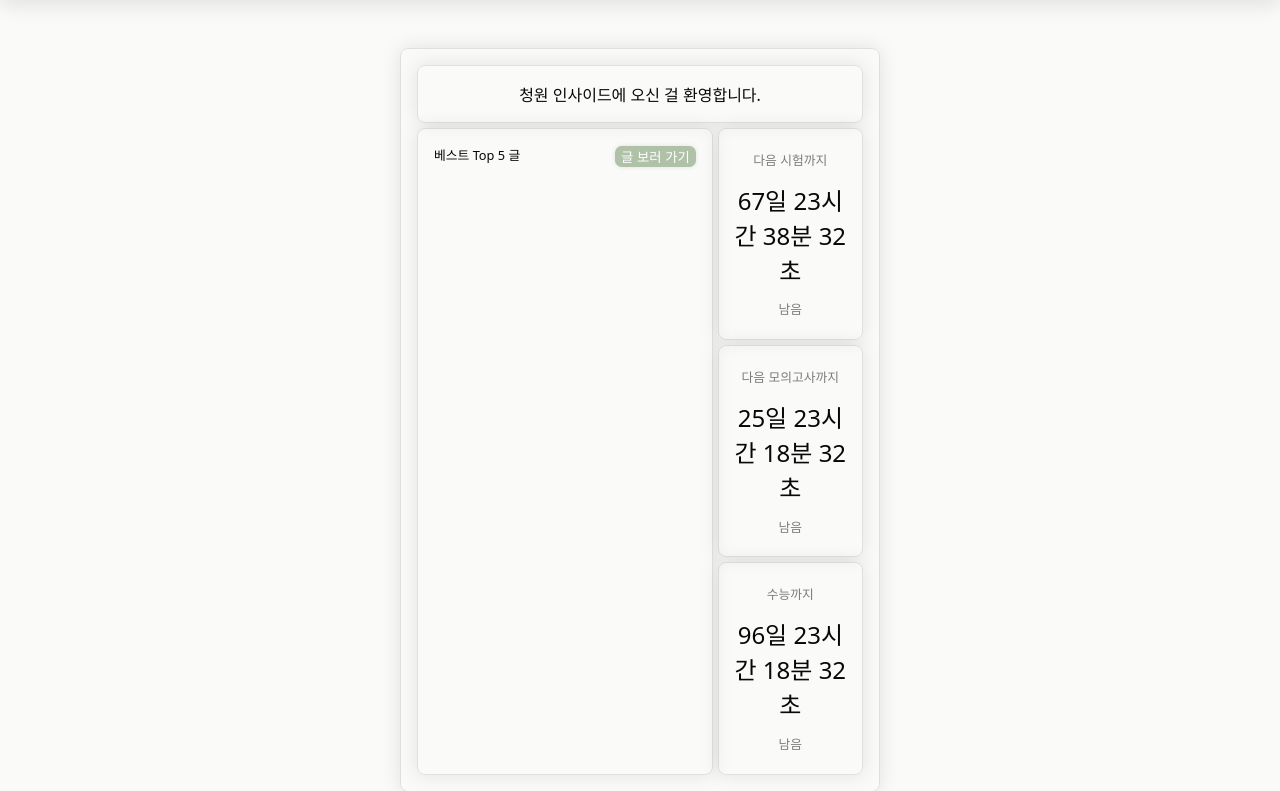
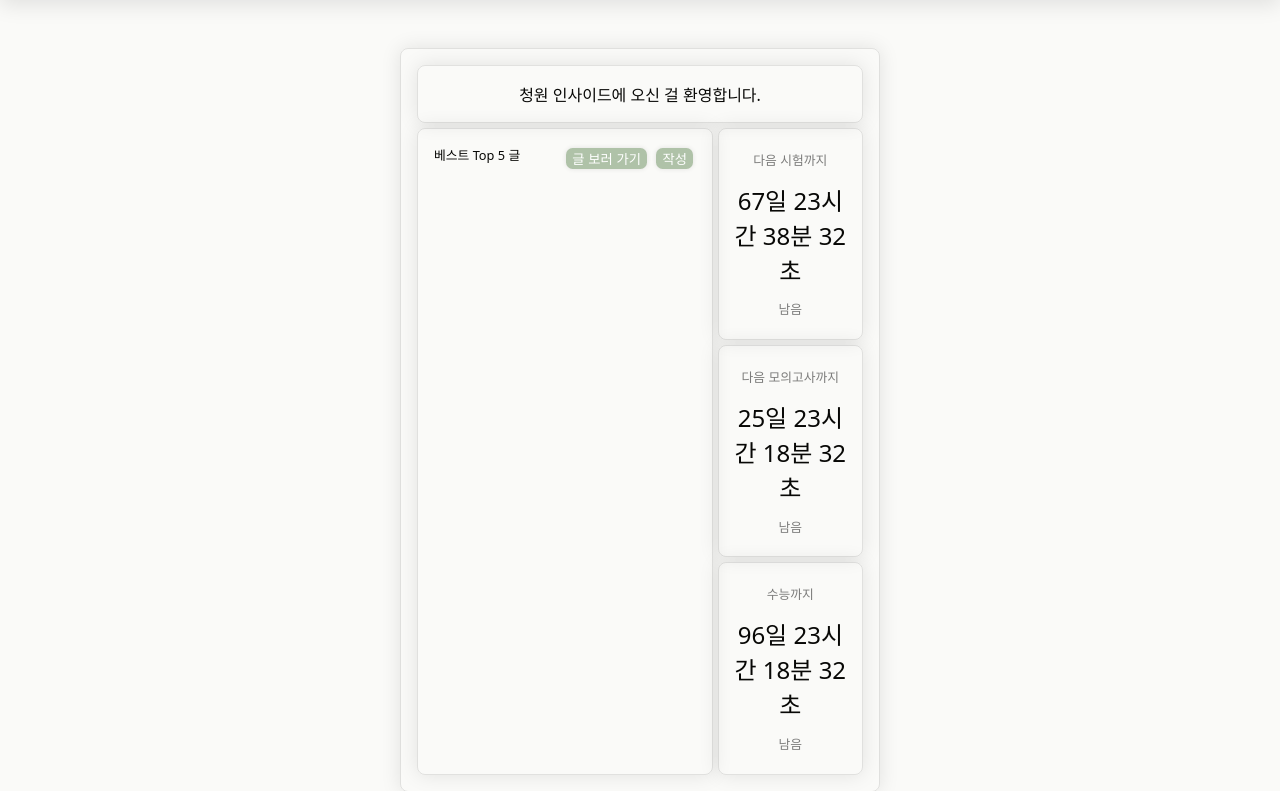
Before and after one commit to Oozls/cw-inside, a Python web app: template templates/index.html in a window 1280 px wide. Shown: the part 81-872 px from the top of the page. Run offline with Jinja, Linux system fonts and the light colour scheme; the template is opened without the code that fills it, so the values that code supplies are empty; some web fonts are replaced.

Commit message:
Added writing button in main

```diff
--- a/static/styles/base.css
+++ b/static/styles/base.css
@@ -39,7 +39,7 @@ header {
     border-bottom: solid 1px var(--static-color);
     box-shadow: 0 5px 20px var(--static-color);
 
-    font-family: 'MaruBuri', 'Courier New', Courier;
+    font-family: 'MaruBuri', 'Noto Sans Kr', 'Noto Sans';
 
     margin-bottom: 3em;
 }
--- a/static/styles/index.css
+++ b/static/styles/index.css
@@ -17,7 +17,8 @@
 
 #patch_container p { margin: 0; }
 
-#list_button { border-radius: 0.5em; }
+#list_button { border-radius: 0.5em; margin: 0.2em; }
+#write_button { border-radius: 0.5em; margin: 0.2em; }
 
 .title, .best, .test_time, .mogo_time, .final_test_time {
     border: solid 1px var(--static-color);
--- a/templates/index.html
+++ b/templates/index.html
@@ -11,9 +11,14 @@
     <div class="best">
         <div class="best_top">
             <p>베스트 Top 5 글</p>
-            <a href="/list/1" style="text-decoration:none; color: inherit;">
-                <button class="button" id="list_button">글 보러 가기</button>
-            </a>
+            <div>
+                <a href="/list/1" style="text-decoration:none; color: inherit;">
+                    <button class="button" id="list_button">글 보러 가기</button>
+                </a>
+                <a href="/write" style="text-decoration:none; color: inherit;">
+                    <button class="button" id="write_button">작성</button>
+                </a>
+            </div>
         </div>
         <div class="best_body">
             {% for post in posts %}
```
